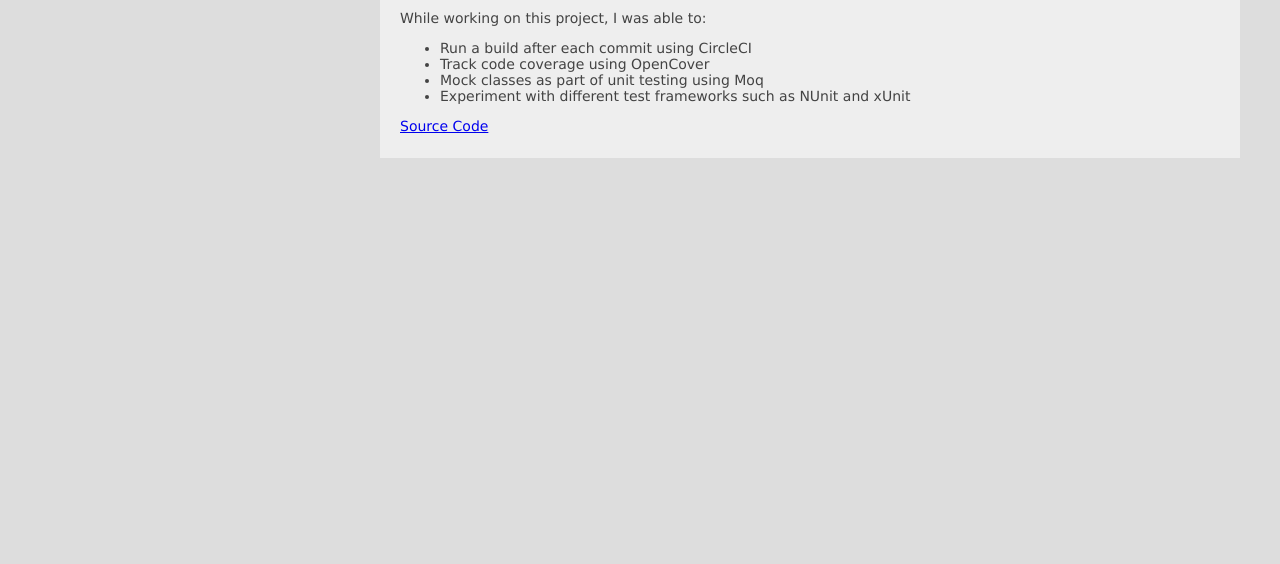
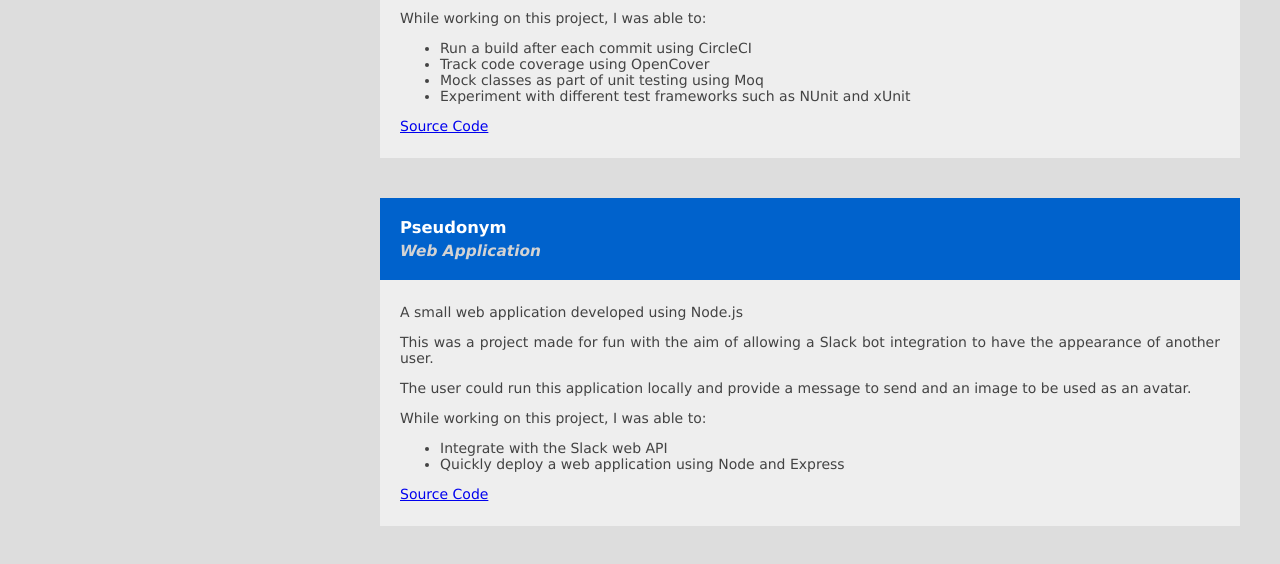
Before and after one commit to JamesPreston1993/JamesPreston1993.github.io, a plain HTML site: page index.html in a window 1280 px wide. Shown: the part 614-1178 px from the top of the page. Before the commit the page ends 852 px from the top, so only its background shows below. Drawn offline with Linux system fonts and the light colour scheme.

Commit message:
Add entry on Pseudonym

```diff
--- a/index.html
+++ b/index.html
@@ -62,6 +62,23 @@
                 <p><a href="https://github.com/JamesPreston1993/ScrumToolbox">Source Code</a></p>
               </div>
           </article>
+          <article class="blog">
+            <header>
+                <h1>Pseudonym</h1>
+                <h2><i>Web Application</i></h2>
+            </header>
+            <div class="blog-content">
+                <p>A small web application developed using Node.js</p>
+                <p>This was a project made for fun with the aim of allowing a Slack bot integration to have the appearance of another user.</p>
+                <p>The user could run this application locally and provide a message to send and an image to be used as an avatar.</p>
+                <p>While working on this project, I was able to:</p>
+                <ul>
+                    <li>Integrate with the Slack web API</li>
+                    <li>Quickly deploy a web application using Node and Express</li>
+                </ul>
+                <p><a href="https://github.com/JamesPreston1993/pseudonym">Source Code</a></p>
+            </div>
+        </article>
       </section>
   </div>
 </body>
```
